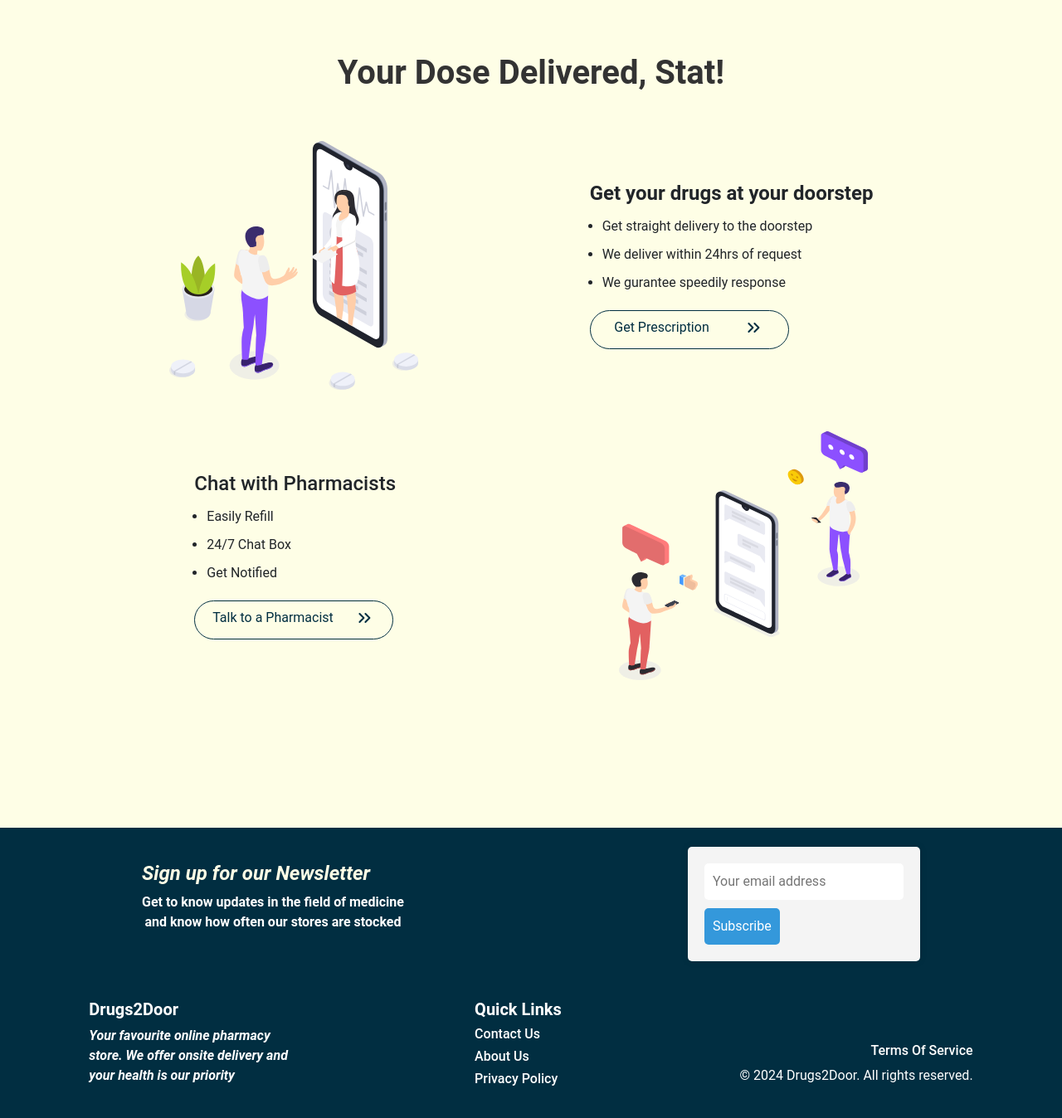
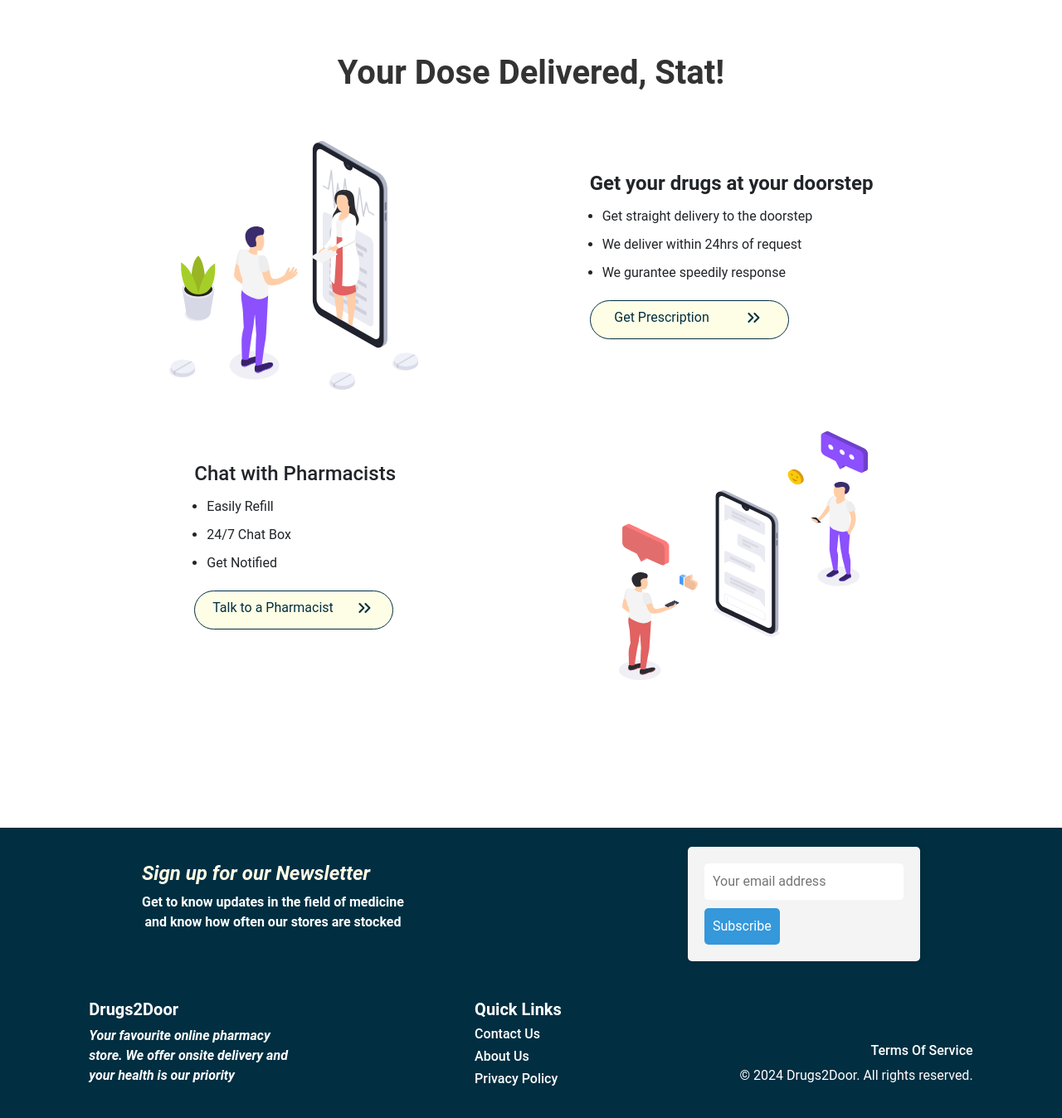
Before and after one commit to chrispoon007/Drugs2Door, a Flask app: page / in a window 1280 px wide. Shown: the part 70-1418 px from the top of the page at 83% size. Run offline with Flask 3, Linux system fonts and the light colour scheme; some libraries are stand-ins or nearby versions.

Commit message:
chore: Update background color and button links in home page template

```diff
--- a/static/css/home.css
+++ b/static/css/home.css
@@ -1,5 +1,5 @@
 body {
-    background-color: #FEFEE6;
+    background-color: #ffffff;
     font-family: Roboto, sans-serif;
     margin: 0;
     display: flex;
--- a/templates/base.html
+++ b/templates/base.html
@@ -81,12 +81,14 @@
                         <li>We deliver within 24hrs of request</li>
                         <li>We gurantee speedily response</li>
                     </ul>
+                    <a href="{{ url_for('upload') }}">
                     <button class="button">
                         <div class="text">
                             Get Prescription
                         </div>
                         <img src="{{ url_for('static', filename='images/right-arrow.svg') }}" alt="arrow inside button">
                     </button>
+                    </a>
                 </div>
             </div>
             <div class="third-wrapper">
@@ -97,12 +99,14 @@
                         <li>24/7 Chat Box</li>
                         <li>Get Notified</li>
                     </ul>
+                    <a href="/support">
                     <button class="button">
                         <div class="text">
                             Talk to a Pharmacist
                         </div>
                         <img src="{{ url_for('static', filename='images/right-arrow.svg') }}" alt="">
                     </button>
+                    </a>
                 </div>
                 <a href="{{ url_for('home') }}"><img src="{{ url_for('static', filename='images/main-2.svg') }}" alt="pharmacist handing over paperwork" class="vector"></a>
             </div>
```
